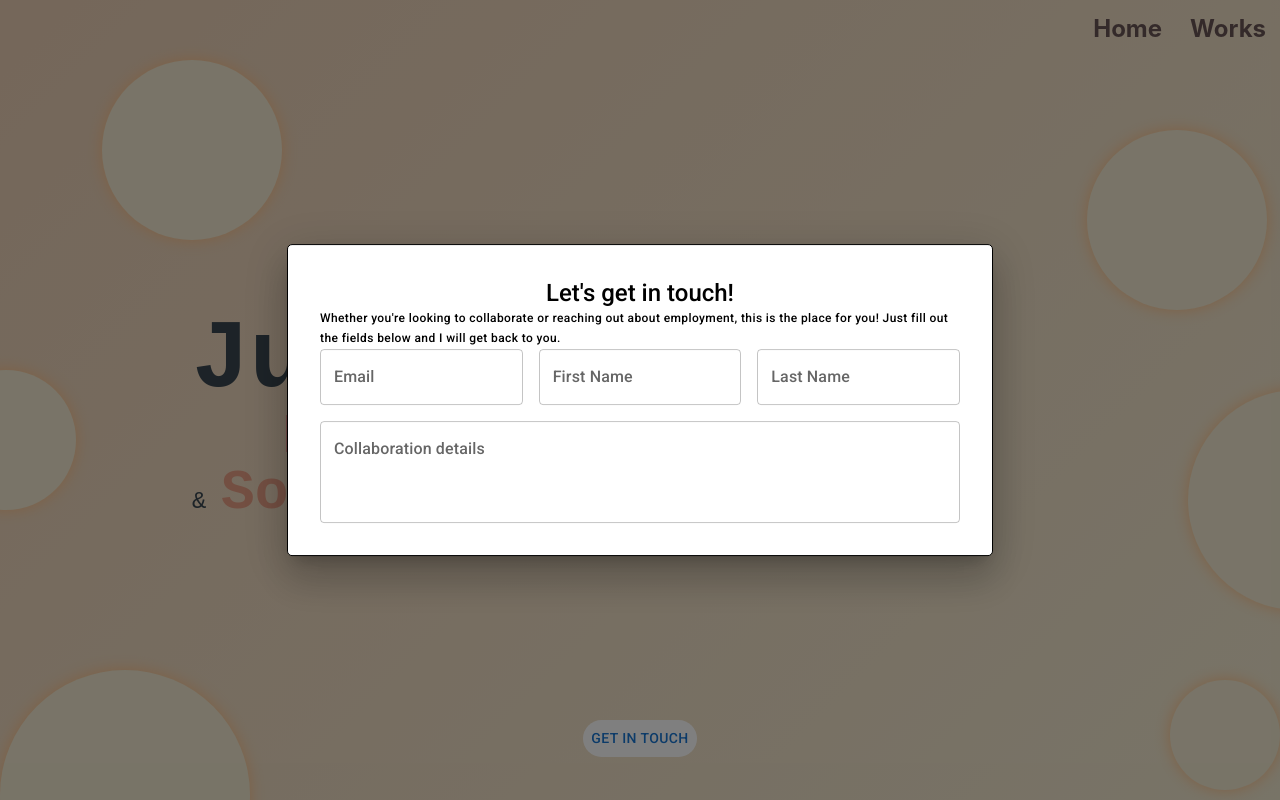
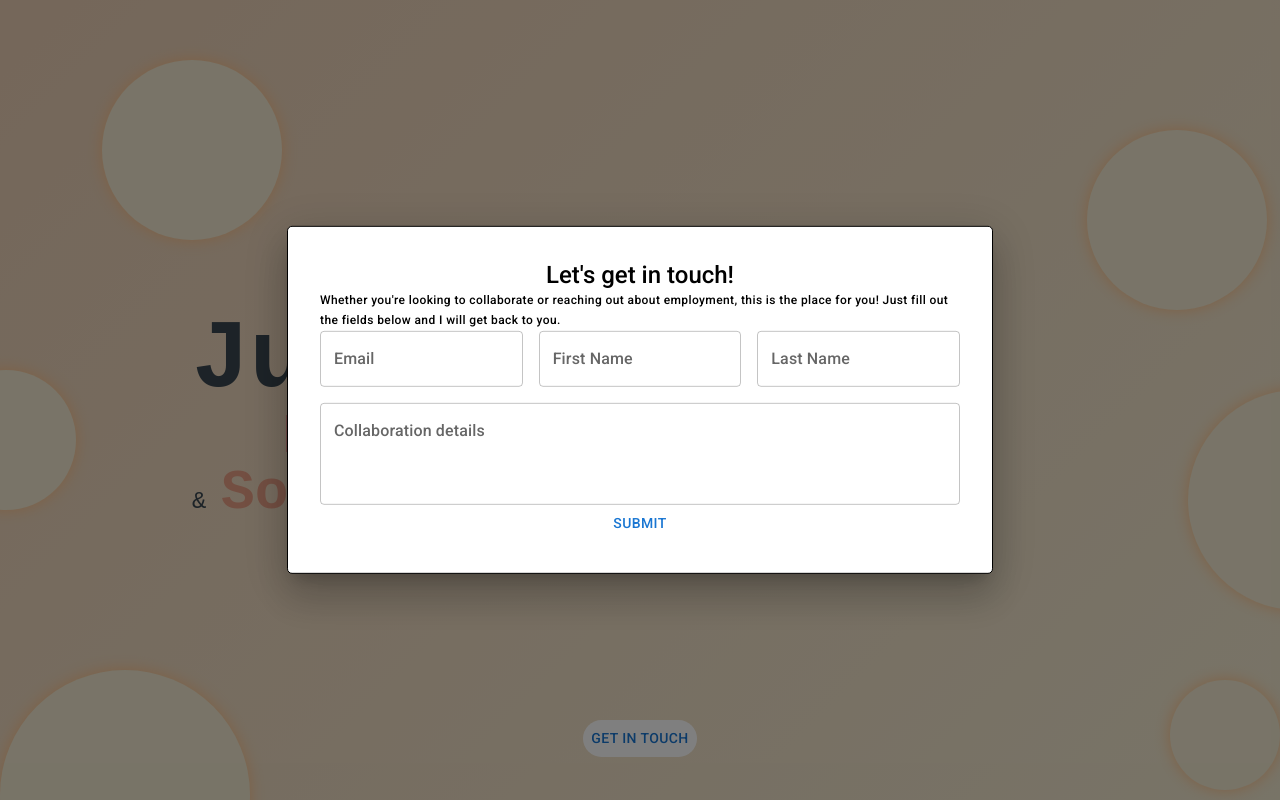
Before and after one commit to JustinSu11/Professional_Portfolio, a React (Create React App) app: page / in a window 1280 px wide. Both pictures are taken after a click on the button "GET IN TOUCH". Built offline with nearby package versions, Linux system fonts and the light colour scheme.

Commit message:
Don't remember what I did but I'm gonna remove the contact modal anyways

```diff
--- a/src/components/ContactModal.js
+++ b/src/components/ContactModal.js
@@ -16,14 +16,14 @@ const modalStyle = {
     gap: 2,
 };
 
-const modalButtonStyle = {
+const modalOpenButtonStyle = {
     position: 'absolute',
     top: '90%',
     bgcolor: 'background.paper',
     borderRadius: '25px'
 }
 
-const buttonContainer = {
+const centeredButtonContainer = {
     display: 'flex',
     alignItems: 'center',
     justifyContent: 'center',
@@ -36,8 +36,8 @@ const ContactModal = () => {
 
     return (
         <div>
-            <Box sx={buttonContainer}>
-                <Button onClick={handleOpen} sx={modalButtonStyle}>Get in touch</Button>
+            <Box sx={centeredButtonContainer}>
+                <Button onClick={handleOpen} sx={modalOpenButtonStyle}>Get in touch</Button>
             </Box>
             <Modal open={modalVisibility} onClose={handleClose}>
                 <Box sx={modalStyle} component='form'>
@@ -61,6 +61,9 @@ const ContactModal = () => {
                             <TextField fullWidth='true' id='outlined-multiline-flexible' multiline rows={3} maxRows={4} label='Collaboration details' variant='outlined'/>
                         </Grid>
                     </Grid>
+                    <Box sx={centeredButtonContainer}>
+                        <Button color='primary'>Submit</Button>
+                    </Box>
                 </Box>
             </Modal>
         </div>
--- a/src/components/header.css
+++ b/src/components/header.css
@@ -10,7 +10,7 @@
     font-weight: bold;
     font-size: 150%;
     text-decoration: none;
-    background-color: #685454;
+    background-color: 685454#;
     -webkit-background-clip: text;
     background-clip: text;
     -webkit-text-fill-color: transparent;
```
